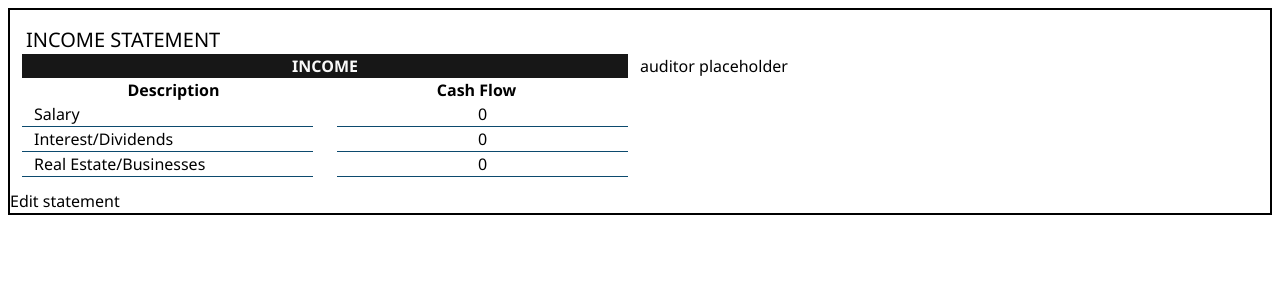
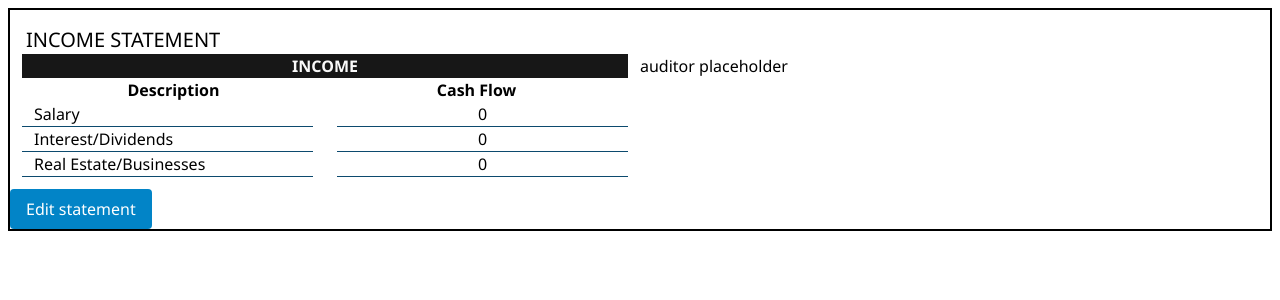
Before and after one commit to crypt096/richdad-financial-statement, a Vue app in the folder frontend/: page / in a window 1280 px wide. Shown: the top 300 px of the page. Built offline with nearby package versions, Linux system fonts and the light colour scheme.

Commit message:
Update IncomeStatementLayout.vue

```diff
--- a/frontend/src/components/IncomeStatementLayout.vue
+++ b/frontend/src/components/IncomeStatementLayout.vue
@@ -24,7 +24,11 @@
     </div>
 
     <div>
-      <button type="button" @click="showEditStatementModal()">
+      <button
+        type="button"
+        class="bg-sky-600 border-black rounded text-white px-4 py-2"
+        @click="showEditStatementModal()"
+      >
         Edit statement
       </button>
     </div>
```
